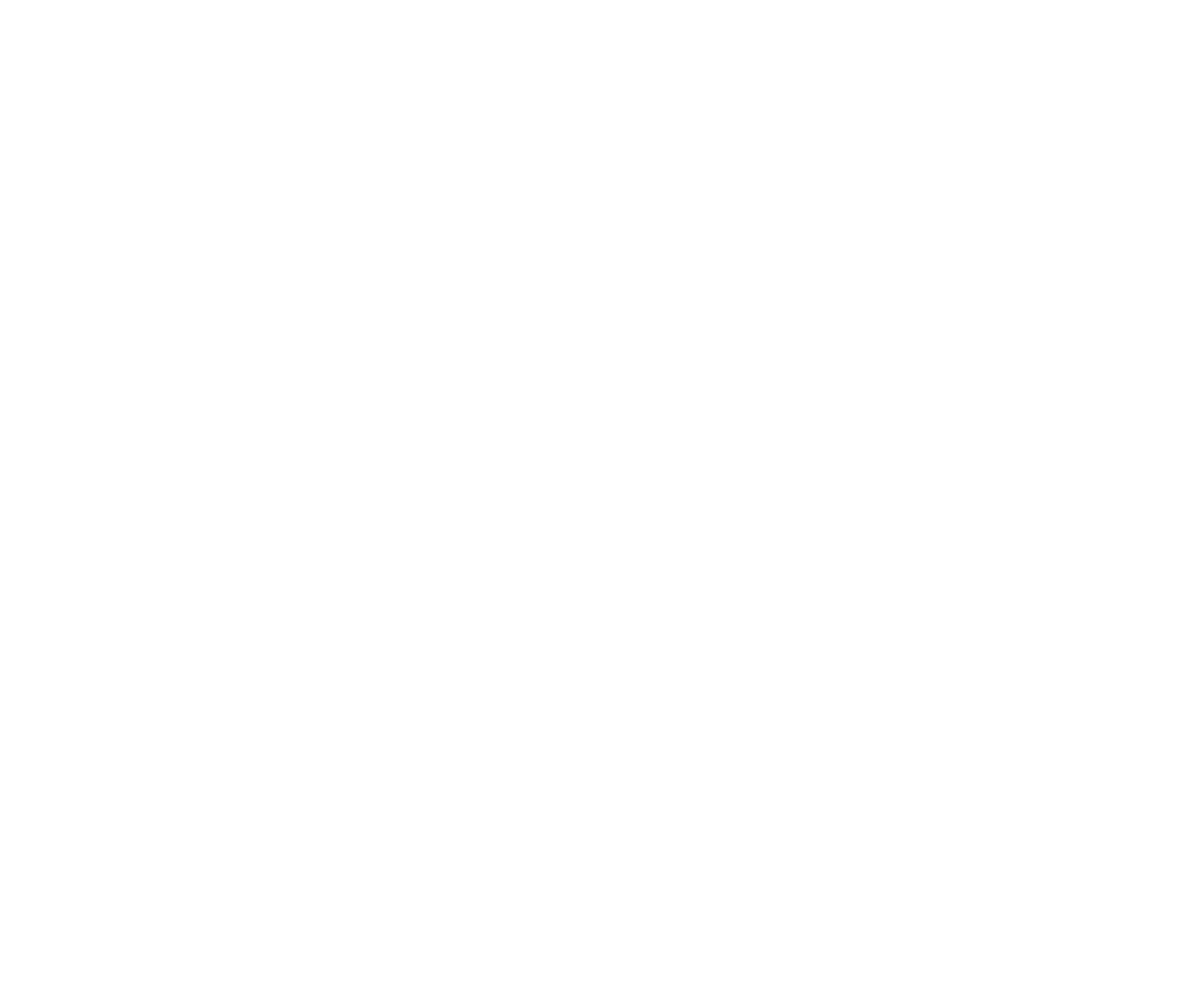
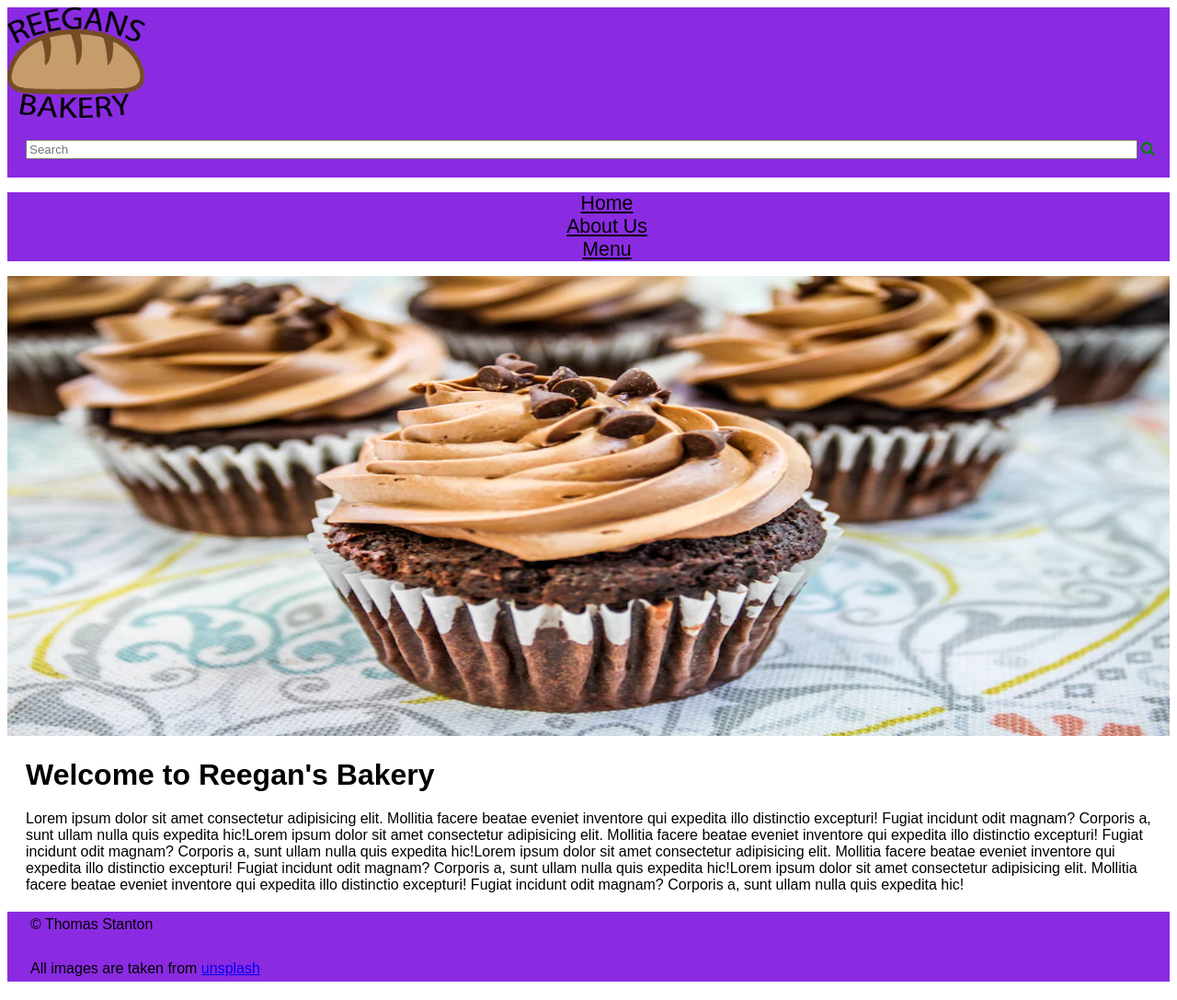
Before and after one commit to thomasstanton81/mtm6201-midterm, a plain HTML site: page index.html in a window 1280 px wide. Shown: the whole page at 92% size. Before the commit the page ends 800 px from the top, so only its background shows below. Drawn offline with Linux system fonts and the light colour scheme.

Commit message:
adds homepage

```diff
--- a/css/main.css
+++ b/css/main.css
@@ -0,0 +1,66 @@
+header{
+    background-color: blueviolet;
+}
+
+.fa-search{
+    color: green;
+
+}
+
+
+.searchbar{
+    width: 95%;
+    margin: 20px 0px 20px 20px;
+}
+
+nav{
+    background-color: blueviolet;
+}
+
+ul,li{
+    list-style: none;
+    font-family: Arial, Helvetica, sans-serif;
+}
+
+.cupcakes{
+    margin: 50px;
+    align-items: center;
+}
+
+h1{
+    margin: 20px;
+    font-family: Arial, Helvetica, sans-serif;
+}
+
+p{
+    font-family: Arial, Helvetica, sans-serif;
+   margin: 20px;
+
+}
+
+a:hover {
+    color: black;
+    background-color:burlywood;
+}
+
+#navtab{
+    color: black;
+    display: block;
+    text-align: center;
+    font-size: 16pt;
+}
+
+footer{
+    background-color: blueviolet;
+    font-family: Arial, Helvetica, sans-serif;
+}
+
+.copyright{
+    color: black;
+    padding: 5px;
+}
+
+.credit{
+    color: black;
+    padding: 5px;
+}
--- a/index.html
+++ b/index.html
@@ -5,8 +5,37 @@
     <meta http-equiv="X-UA-Compatible" content="IE=edge">
     <meta name="viewport" content="width=device-width, initial-scale=1.0">
     <title>THomas Stanton mtm6201-midterm</title>
+    <link rel="stylesheet" href="https://cdnjs.cloudflare.com/ajax/libs/font-awesome/4.7.0/css/font-awesome.min.css" >
+    <link rel="stylesheet" href="css/main.css">
 </head>
+
 <body>
+    <div class="navigation">
+        <header>
+
+                <img src="images/RBLOGO.png" alt="RBlogo" width="150px" height="120px">
+                <input class="searchbar"  type="text" placeholder="Search">
+                <i class="fa fa-search"></i>
+        </header>
+        <nav>
+            <ul>
+                <li><a href="#homeanchor" id="navtab">Home</a></li>
+                <li><a href="#aboutusanchor" id="navtab">About Us</a></li>
+                <li><a href="#menu" id="navtab">Menu</a></li>
+            </ul>
+        </nav>
+    </div>
+    <div class="cupcake">
+        <img src="images/photo-1550617931-e17a7b70dce2.webp" alt="Cupcakes" width="100%" height="500px">
+    </div>
+    <h1>Welcome to Reegan's Bakery</h1>
+    <p>
+        Lorem ipsum dolor sit amet consectetur adipisicing elit. Mollitia facere beatae eveniet inventore qui expedita illo distinctio excepturi! Fugiat incidunt odit magnam? Corporis a, sunt ullam nulla quis expedita hic!Lorem ipsum dolor sit amet consectetur adipisicing elit. Mollitia facere beatae eveniet inventore qui expedita illo distinctio excepturi! Fugiat incidunt odit magnam? Corporis a, sunt ullam nulla quis expedita hic!Lorem ipsum dolor sit amet consectetur adipisicing elit. Mollitia facere beatae eveniet inventore qui expedita illo distinctio excepturi! Fugiat incidunt odit magnam? Corporis a, sunt ullam nulla quis expedita hic!Lorem ipsum dolor sit amet consectetur adipisicing elit. Mollitia facere beatae eveniet inventore qui expedita illo distinctio excepturi! Fugiat incidunt odit magnam? Corporis a, sunt ullam nulla quis expedita hic!
+    </p>
 
 </body>
+<footer>
+    <p class="copyright">&copy; Thomas Stanton
+    <p class="credit" >All images are taken from <a href="https://unsplash.com/" class="unsplash">unsplash</a></p>
+</footer>
 </html>
```
Also changed, not shown: images/RBLOGO.png (added), images/photo-1550617931-e17a7b70dce2.webp (added), images/photo-1555526148-0fa555bb2e78.webp (added).
